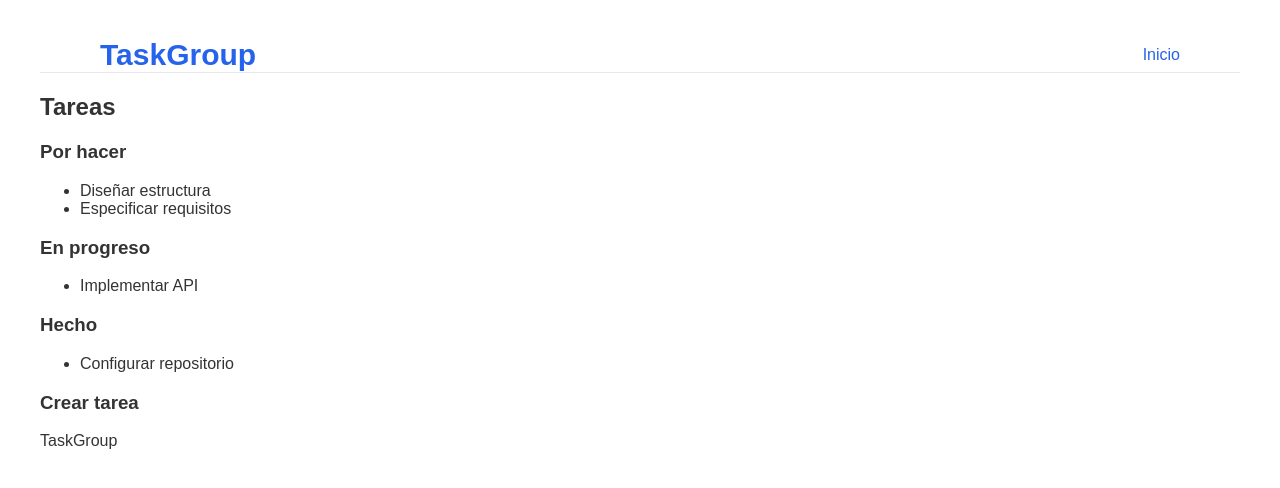
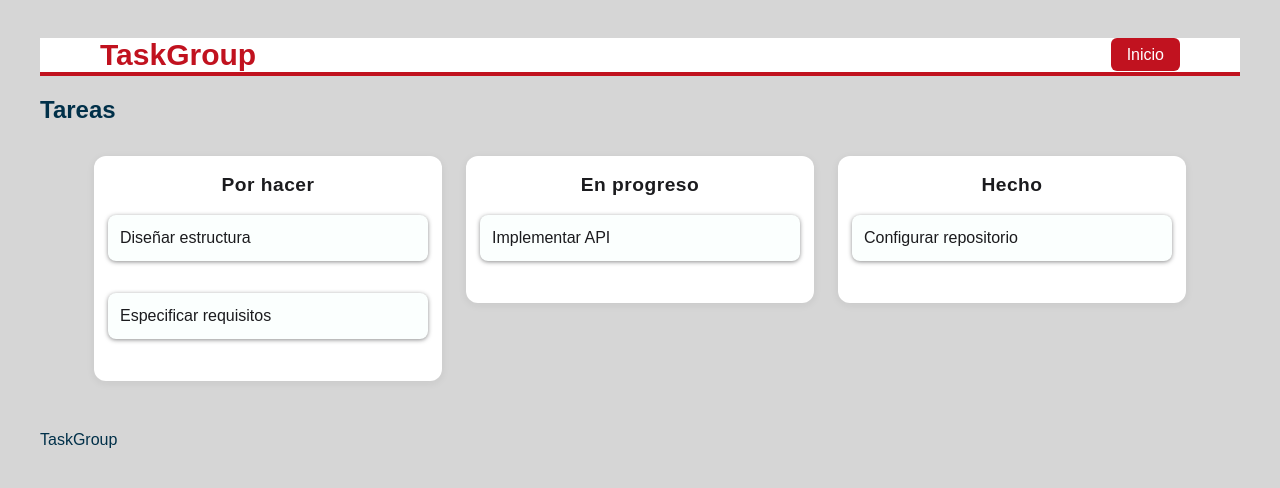
Before and after one commit to Daviiiiid123/TaskGroup, a PHP site: page /tasks.html in a window 1280 px wide. Shown: the top 488 px of the page. Run offline with PHP 8.4, Linux system fonts and the light colour scheme.

Commit message:
Actualiza paleta de colores y aplica estilos accesibles y legibles a toda la web

```diff
--- a/styles/styles.css
+++ b/styles/styles.css
@@ -1,18 +1,22 @@
 /* Minimal CSS for index.html */
-:root{ --bg:#ffffff; --card:#ffffff; --accent:#2563eb; --muted:#6b7280 }
+:root{
+    --bg: #d6d6d6;         /* Fondo general */
+    --card: #ffffff;        /* Tarjetas, paneles */
+    --text: #003049;        /* Texto principal */
+    --primary: #c1121f;     /* Botones, enlaces principales */
+    --secondary: #669bbc;   /* Bordes, iconos secundarios */
+    --danger: #780000;      /* Botones de eliminar, alertas */
+}
 body {
     font-family: Arial, sans-serif;
     background-color: var(--bg);
-    color: #333;
-    /* margin: 3% 5%; */
+    color: var(--text);
     padding: 0;
-    /* centrar el contenido */
     max-width: 1200px;
     margin-left: auto;
     margin-right: auto;
     margin-top: 3%;
     margin-bottom: auto;
-
 }
 
 /* Header layout using Flexbox */
@@ -22,15 +26,47 @@ header{
     justify-content:space-between;
     background:var(--card);
     padding:0px 5%;
-    border-bottom:1px solid #e6e9ef;
-
+    border-bottom:4px solid var(--primary);
 }
-header h1{margin:0;font-size:30px;color:var(--accent)}
+header h1{
+    margin:0;
+    font-size:30px;
+    color:var(--primary);
+}
 header nav{margin-left:0px}
-/* Navigation links styling */
 header nav a{
     text-decoration:none;
-    color:var(--accent);
+    color:var(--card);
+    background:var(--primary);
     margin-left:20px;
     font-size:16px;
+    padding:8px 16px;
+    border-radius:6px;
+    transition:background 0.2s;
 }
+header nav a:hover{
+    background:var(--secondary);
+    color:var(--text);
+}
+/* Botón de eliminar o alerta */
+.btn-danger, .alert {
+    background: var(--danger);
+    color: #fff;
+    border: none;
+    padding: 8px 16px;
+    border-radius: 6px;
+    font-weight: bold;
+    cursor: pointer;
+}
+.btn-danger:hover {
+    background: #a00000;
+}
+/* Tarjetas y paneles */
+.card, section, .trello-card {
+    background: var(--card);
+    color: var(--text);
+    border-radius: 8px;
+    box-shadow: 0 2px 8px rgba(0,0,0,0.04);
+    padding: 16px;
+    margin-bottom: 18px;
+}
--- /dev/null
+++ b/styles/tasks.css
@@ -0,0 +1,50 @@
+/* Estilos Trello para tasks.html */
+.trello-board {
+  display: flex;
+  gap: 24px;
+  justify-content: center;
+  align-items: flex-start;
+  margin: 32px 0;
+}
+.trello-column {
+  background: var(--card, #faa916);
+  border-radius: 12px;
+  box-shadow: 0 2px 8px rgba(27,27,30,0.07);
+  padding: 18px 14px 24px 14px;
+  min-width: 260px;
+  max-width: 320px;
+  flex: 1 1 0;
+  display: flex;
+  flex-direction: column;
+}
+.trello-column h3 {
+  margin-top: 0;
+  color: var(--accent, #1b1b1e);
+  text-align: center;
+  font-size: 1.2em;
+  letter-spacing: 0.5px;
+}
+.trello-list {
+  list-style: none;
+  padding: 0;
+  margin: 0;
+  display: flex;
+  flex-direction: column;
+  gap: 14px;
+}
+.trello-card {
+  background: #fbfffe;
+  color: var(--accent, #1b1b1e);
+  border-radius: 8px;
+  box-shadow: 0 1px 4px rgba(27,27,30,0.5);
+  padding: 14px 12px;
+  font-size: 1em;
+  transition: box-shadow 0.2s;
+}
+.trello-card:hover {
+  box-shadow: 0 4px 12px rgba(27,27,30,0.8);
+}
+@media (max-width: 900px) {
+  .trello-board { flex-direction: column; gap: 18px; }
+  .trello-column { max-width: 100%; min-width: 0; }
+}
--- a/tasks.html
+++ b/tasks.html
@@ -4,6 +4,7 @@
         <meta charset="UTF-8">
         <meta name="viewport" content="width=device-width, initial-scale=1.0">
     <link rel="stylesheet" href="styles/styles.css">
+    <link rel="stylesheet" href="styles/tasks.css">
         <title>TaskGroup — Tareas</title>
     </head>
     <body>
@@ -16,33 +17,27 @@
 
         <main>
             <h2>Tareas</h2>
-
-            <section>
+            <div class="trello-board">
+                <section class="trello-column">
                     <h3>Por hacer</h3>
-                <ul>
-                    <li>Diseñar estructura </li>
-                    <li>Especificar requisitos</li>
+                    <ul class="trello-list">
+                        <li class="trello-card">Diseñar estructura</li>
+                        <li class="trello-card">Especificar requisitos</li>
                     </ul>
                 </section>
-
-            <section>
+                <section class="trello-column">
                     <h3>En progreso</h3>
-                <ul>
-                    <li>Implementar API</li>
+                    <ul class="trello-list">
+                        <li class="trello-card">Implementar API</li>
                     </ul>
                 </section>
-
-            <section>
+                <section class="trello-column">
                     <h3>Hecho</h3>
-                <ul>
-                    <li>Configurar repositorio</li>
+                    <ul class="trello-list">
+                        <li class="trello-card">Configurar repositorio</li>
                     </ul>
                 </section>
-
-            <section>
-                <h3>Crear tarea</h3>
-            </section>
-
+            </div>
         </main>
 
         <footer>
```
Lines whose indentation alone changed are shown as unchanged.
